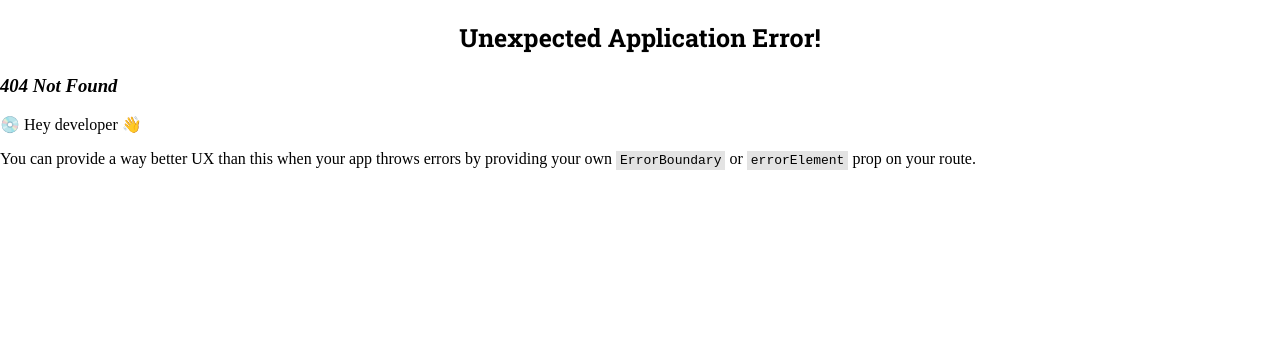
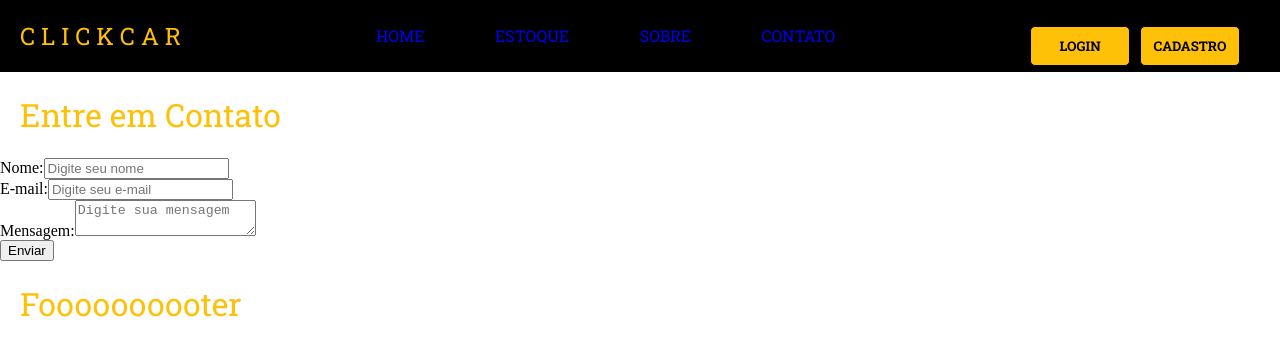
Before and after one commit to MarceloBoaria/clickcar, a React (Vite) app: page /contato in a window 1280 px wide. Before the commit this address had no page. Shown: the top 356 px of the page. Built offline with nearby package versions, Linux system fonts and the light colour scheme.

Commit message:
Alterações e atualizações de rotas

```diff
--- a/src/components/NavBar/NavBar.css
+++ b/src/components/NavBar/NavBar.css
@@ -15,6 +15,11 @@ h1 {
   font-style: normal;
   margin-left: 20px;
   color: #ffc107;
+  text-decoration: none;
+}
+
+.h1{
+  text-decoration: none;
 }
 
 .cabecalho {
@@ -31,6 +36,7 @@ h1 {
 
 .pNav {
   cursor: pointer;
+  text-decoration: none;
 }
 
 .login-cadastro {
--- a/src/components/NavBar/NavBar.jsx
+++ b/src/components/NavBar/NavBar.jsx
@@ -6,7 +6,7 @@ const NavBar = () => {
         <nav>
             <div className="divNavBar">
                 <div className="navBar">
-                    <h1>C L I C K C A R</h1>
+                    <Link to="/" className="h1"><h1>C L I C K C A R</h1></Link>
                     <div className="cabecalho">
                         <Link className="pNav" to="/" >HOME</Link>
                         <Link className="pNav" to="/stock" >ESTOQUE</Link>
@@ -14,8 +14,8 @@ const NavBar = () => {
                         <Link className="pNav" to="/contato" >CONTATO</Link>
                     </div>
                     <div className="login-cadastro">
-                        <button className="btnHeader">LOGIN</button>
-                        <button className="btnHeader">CADASTRO</button>
+                        <Link to="/login"><button className="btnHeader">LOGIN</button></Link>
+                        <Link to="/register"><button className="btnHeader">CADASTRO</button></Link>
                     </div>
                 </div>
             </div>
--- /dev/null
+++ b/src/pages/Contato/Contato.css
@@ -0,0 +1,48 @@
+.contact-container {
+    max-width: 600px;
+    margin: 0 auto;
+    padding: 20px;
+  }
+
+  h1 {
+    font-size: 24px;
+    margin-bottom: 20px;
+  }
+
+  form {
+    display: flex;
+    flex-direction: column;
+  }
+
+  .form-group {
+    margin-bottom: 20px;
+  }
+
+  label {
+    font-weight: bold;
+  }
+
+  input[type="text"],
+  input[type="email"],
+  textarea {
+    width: 100%;
+    padding: 10px;
+    font-size: 16px;
+    border: 1px solid #ccc;
+    border-radius: 4px;
+  }
+
+  button[type="submit"] {
+    width: 100%;
+    padding: 10px;
+    font-size: 16px;
+    color: #fff;
+    background-color: #007bff;
+    border: none;
+    border-radius: 4px;
+    cursor: pointer;
+  }
+
+  button[type="submit"]:hover {
+    background-color: #0056b3;
+  }
--- /dev/null
+++ b/src/pages/Contato/Contato.jsx
@@ -0,0 +1,73 @@
+import React, { useState } from 'react';
+
+const Contato = () => {
+  const [formData, setFormData] = useState({
+    name: '',
+    email: '',
+    message: ''
+  });
+
+  const handleChange = (e) => {
+    const { name, value } = e.target;
+    setFormData(prevState => ({
+      ...prevState,
+      [name]: value
+    }));
+  };
+
+  const handleSubmit = (e) => {
+    e.preventDefault();
+    console.log(formData);
+    setFormData({
+      name: '',
+      email: '',
+      message: ''
+    });
+  };
+
+  return (
+    <div className="contact-container">
+      <h1>Entre em Contato</h1>
+      <form onSubmit={handleSubmit}>
+        <div className="form-group">
+          <label htmlFor="name">Nome:</label>
+          <input
+            type="text"
+            id="name"
+            name="name"
+            value={formData.name}
+            onChange={handleChange}
+            placeholder="Digite seu nome"
+            required
+          />
+        </div>
+        <div className="form-group">
+          <label htmlFor="email">E-mail:</label>
+          <input
+            type="email"
+            id="email"
+            name="email"
+            value={formData.email}
+            onChange={handleChange}
+            placeholder="Digite seu e-mail"
+            required
+          />
+        </div>
+        <div className="form-group">
+          <label htmlFor="message">Mensagem:</label>
+          <textarea
+            id="message"
+            name="message"
+            value={formData.message}
+            onChange={handleChange}
+            placeholder="Digite sua mensagem"
+            required
+          />
+        </div>
+        <button type="submit">Enviar</button>
+      </form>
+    </div>
+  );
+};
+
+export default Contato;
--- a/src/pages/Login/Login.jsx
+++ b/src/pages/Login/Login.jsx
@@ -1,4 +1,6 @@
 import "./Login.css";
+import { Link } from "react-router-dom";
+
 
 const Login = () => {
 
@@ -9,7 +11,7 @@ const Login = () => {
                 <input type="text" className="inputLogin" placeholder="E-mail:"/>
                 <input type="text" className="inputLogin" placeholder="Senha:"/>
                 <button className="btnLogin">Logar</button>
-                <label>Não possui uma conta? Cadastre-se</label>
+                <label>Não possui uma conta? <Link to="/register">Cadastre-se</Link> </label>
             </div>
         </div>
     )
--- a/src/pages/RegisterUser/Register.jsx
+++ b/src/pages/RegisterUser/Register.jsx
@@ -1,6 +1,7 @@
 import { useState } from "react";
 import "./Register.css";
 import axios from "axios";
+import { Link } from "react-router-dom";
 
 const Register = () => {
 
@@ -91,7 +92,7 @@ const Register = () => {
                     onChange={(e) => setPassword(e.target.value)}
                 />
                 <button type="submit" className="btnRegister">Cadastrar</button>
-                <label>Já possui uma conta? Login</label>
+                <label>Já possui uma conta? <Link to="/login">Login</Link> </label>
             </form>
         </div>
     );
--- /dev/null
+++ b/src/pages/Sobre/Sobre.css
@@ -0,0 +1,16 @@
+.about-container {
+  max-width: 800px;
+  margin: 0 auto;
+  padding: 20px;
+}
+
+.about-title {
+  font-size: 24px;
+  margin-bottom: 20px;
+}
+
+.about-content {
+  font-size: 16px;
+  line-height: 1.5;
+  margin-bottom: 15px;
+}
--- /dev/null
+++ b/src/pages/Sobre/Sobre.jsx
@@ -0,0 +1,20 @@
+import React from 'react';
+import "./Sobre.css";
+
+const Sobre = () => {
+  return (
+    <div className="about-container">
+      <h1 className="about-title">Sobre Nós</h1>
+      <div className="about-content">
+        <p>
+          Lorem ipsum dolor sit amet, consectetur adipiscing elit. Nullam scelerisque justo nec velit commodo, in fermentum tortor consequat. Vivamus sodales tincidunt leo, a fermentum dui congue in. Fusce accumsan semper odio, ut convallis arcu blandit non. Vestibulum non sagittis nunc. Suspendisse nec quam vel odio eleifend volutpat. Proin vehicula auctor justo, ac tempus sem vehicula sed. Duis auctor quam nec quam vehicula, sed elementum nunc commodo. Integer fringilla ullamcorper eros, ac ultricies risus lobortis vel. Nullam vehicula arcu vitae semper mattis. Nam quis urna vel justo convallis dictum vel eget ex. Aenean bibendum, odio vel vestibulum ultricies, sapien sem ultricies velit, nec sollicitudin urna felis vel libero.
+        </p>
+        <p>
+          Proin eu dolor arcu. Curabitur condimentum massa et lorem lacinia, sed sodales purus ultrices. Duis posuere urna nec luctus aliquet. Fusce auctor laoreet felis non mattis. Nulla facilisi. Integer non tortor et odio tincidunt volutpat. Ut nec tellus volutpat, tristique neque nec, faucibus ligula. Nullam lacinia congue lectus sit amet feugiat. Quisque egestas viverra massa, vel dapibus lacus convallis sit amet. In vitae pharetra sapien, sed malesuada justo. In consequat velit in nunc vehicula, sit amet vestibulum dui hendrerit.
+        </p>
+      </div>
+    </div>
+  );
+};
+
+export default Sobre;
--- a/src/router/routes.jsx
+++ b/src/router/routes.jsx
@@ -4,8 +4,11 @@ import Profile from './../pages/Profile/Profile';
 import Stock from './../pages/Stock/Stock';
 import App from '../App';
 import Home from './../pages/Home/Home';
+import Contato from '../pages/Contato/Contato';
+import Sobre from '../pages/Sobre/Sobre';
 
 import { createBrowserRouter } from 'react-router-dom';
+
 
 const router = createBrowserRouter([
     {
@@ -17,6 +20,8 @@ const router = createBrowserRouter([
             {path: "/login", element: <Login />},
             {path: "/profile", element: <Profile />},
             {path: "/stock", element: <Stock />},
+            {path: "/sobre", element: <Sobre />},
+            {path: "/contato", element: <Contato />},
         ]
     },
 ])
```
